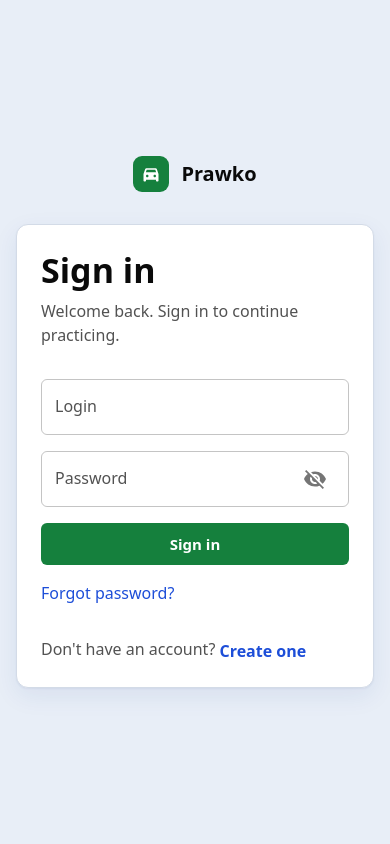
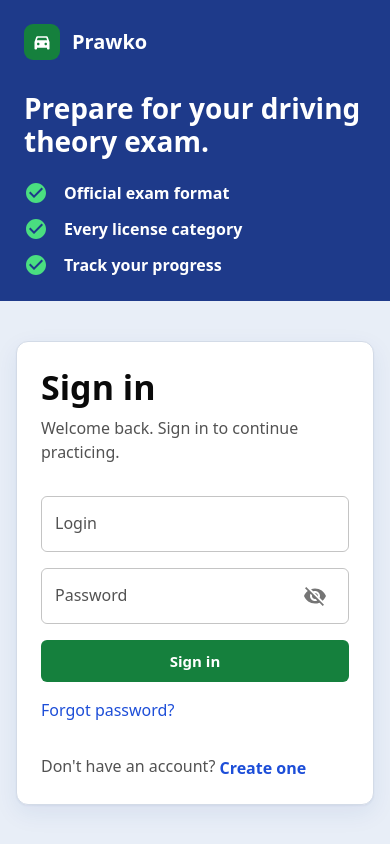
Before and after one commit to Laska254/prawko-web, a React (Vite) app: page /auth in a window 390 px wide. Built offline with nearby package versions, Linux system fonts and the light colour scheme.

Commit message:
fix for mobile

```diff
--- a/src/component/AuthPageLayout.tsx
+++ b/src/component/AuthPageLayout.tsx
@@ -1,7 +1,6 @@
 import type {ReactNode} from "react";
 import {Box, Stack} from "@mui/material";
 import {AuthPagePanel} from "./AuthPagePanel.tsx";
-import {Logo} from "./Logo.tsx";
 
 interface AuthPageLayoutProps {
     children: ReactNode;
@@ -9,12 +8,10 @@
 
 export function AuthPageLayout({children}: AuthPageLayoutProps) {
     return (
-        <Box display="grid" gridTemplateColumns={{xs: "1fr", md: "1fr 1fr"}} minHeight="100vh">
+        <Box display="grid" gridTemplateColumns={{xs: "1fr", md: "1fr 1fr"}}
+             gridTemplateRows={{xs: "auto 1fr", md: "1fr"}} minHeight="100vh">
             <AuthPagePanel/>
-            <Stack alignItems="center" justifyContent="center" spacing={4} px={2} py={6}>
-                <Box display={{md: "none"}}>
-                    <Logo/>
-                </Box>
+            <Stack alignItems="center" justifyContent="center" px={2} py={{xs: 4, md: 6}}>
                 {children}
             </Stack>
         </Box>
--- a/src/component/AuthPagePanel.tsx
+++ b/src/component/AuthPagePanel.tsx
@@ -10,26 +10,28 @@
 
 export function AuthPagePanel() {
     return (
-        <Stack display={{xs: "none", md: "flex"}} justifyContent="space-between" p={8}
+        <Stack justifyContent="space-between" spacing={4} p={{xs: 3, md: 8}}
                bgcolor="primary.dark" color="common.white">
             <Logo/>
-            <Stack spacing={5} maxWidth={480}>
-                <Typography variant="h3" fontWeight={700}>
+            <Stack spacing={{xs: 3, md: 5}} maxWidth={480}>
+                <Typography variant="h3" fontSize={{xs: "1.75rem", md: "3rem"}} fontWeight={700}>
                     Prepare for your driving theory exam.
                 </Typography>
-                <Stack spacing={3}>
+                <Stack spacing={{xs: 1.5, md: 3}}>
                     {FEATURES.map(({title, description}) => (
                         <Stack key={title} direction="row" spacing={2}>
                             <CheckCircle sx={{color: "secondary.light"}}/>
                             <Box>
                                 <Typography fontWeight={600}>{title}</Typography>
-                                <Typography variant="body2" color="grey.300">{description}</Typography>
+                                <Typography variant="body2" color="grey.300" display={{xs: "none", md: "block"}}>
+                                    {description}
+                                </Typography>
                             </Box>
                         </Stack>
                     ))}
                 </Stack>
             </Stack>
-            <Typography variant="body2" color="grey.400">© {new Date().getFullYear()} Wojciech Turczak</Typography>
+            <Typography variant="body2" color="grey.400" display={{xs: "none", md: "block"}}>© {new Date().getFullYear()} Wojciech Turczak</Typography>
         </Stack>
     );
 }
```
